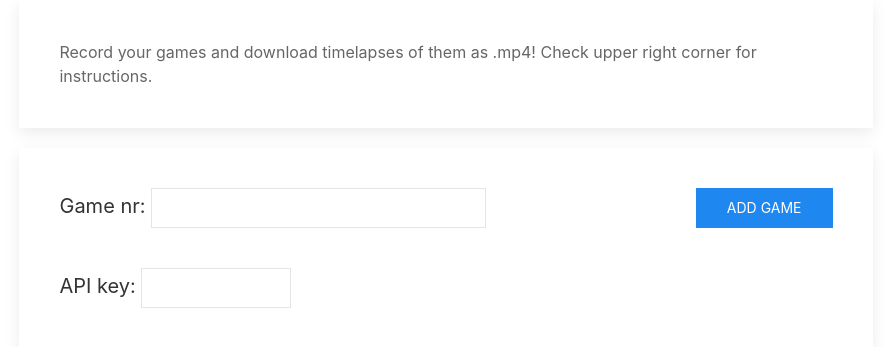
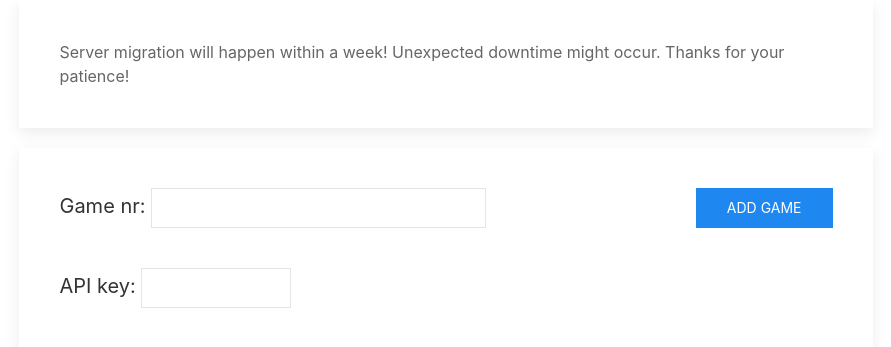
Before and after one commit to olus2000/nptimelapse, a Flask app: page / in a window 1280 px wide. Shown: the part 90-437 px from the top of the page, without its empty margins (194-1085 px from the left). Run offline with Flask 3, Linux system fonts and the light colour scheme; parts of the project's set-up code (start-up, migrations or seed data) failed here and were passed over; some libraries are stand-ins or nearby versions.

Commit message:
Server downtime warning

```diff
--- a/nptimelapse/templates/browse_games.html
+++ b/nptimelapse/templates/browse_games.html
@@ -8,8 +8,8 @@
 
 {% block content %}
     <div class='uk-margin-auto uk-margin uk-width-2-3@s uk-card uk-card-body uk-card-default'>
-        Record your games and download timelapses of them as .mp4!
-        Check upper right corner for instructions.
+      Server migration will happen within a week! Unexpected downtime might
+      occur. Thanks for your patience!
     </div>
 
     <div class='uk-margin-auto uk-margin uk-width-2-3@s uk-card uk-card-body uk-card-default'>
```
